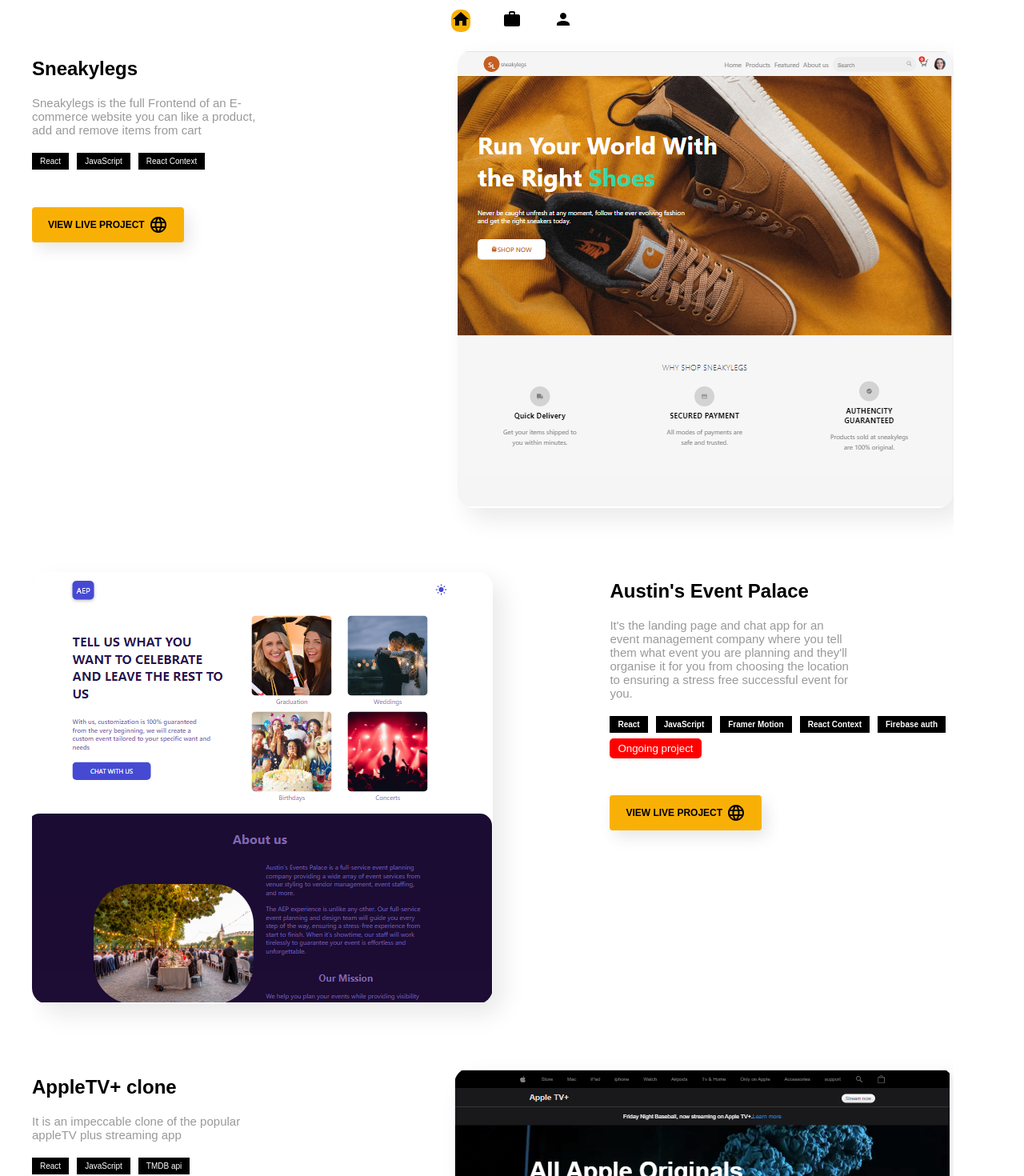
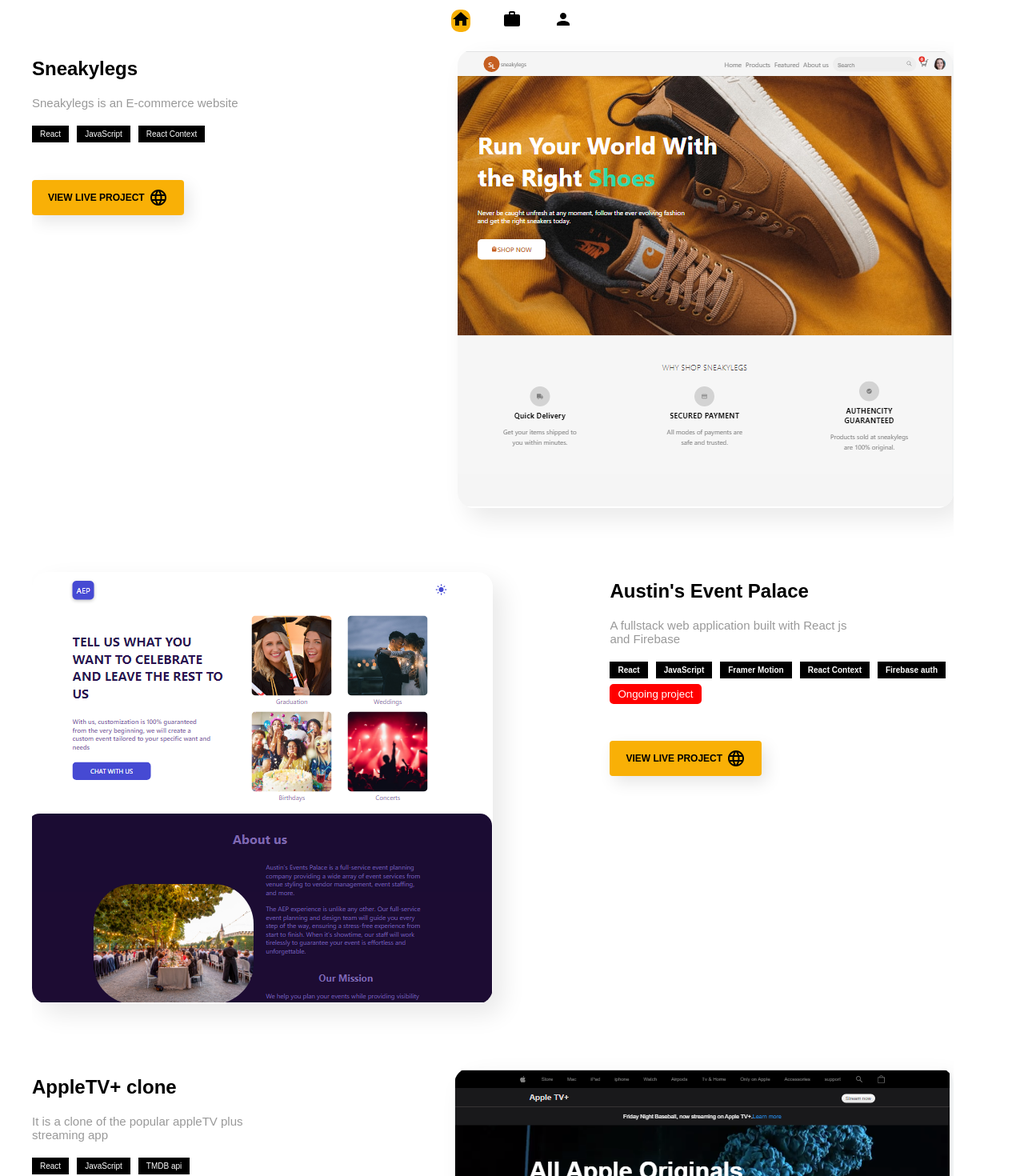
Before and after one commit to ostin01/my--portfolio, a React (Create React App) app: page / in a window 1280 px wide. Shown: the part 720-2190 px from the top of the page at 80% size. Built offline with nearby package versions, Linux system fonts and the light colour scheme.

Commit message:
altered description

```diff
--- a/src/component/Projects.js
+++ b/src/component/Projects.js
@@ -7,10 +7,7 @@
       <div className="sneakylegs">
         <div className="project__details">
           <h2>Sneakylegs</h2>
-          <p>
-            Sneakylegs is the full Frontend of an E-commerce website you can
-            like a product, add and remove items from cart
-          </p>
+          <p>Sneakylegs is an E-commerce website</p>
           <span>React</span>
           <span>JavaScript</span>
           <span>React Context</span>
@@ -28,12 +25,7 @@
       <div className="Appletvplus">
         <div className="project__details">
           <h2>Austin's Event Palace</h2>
-          <p>
-            It's the landing page and chat app for an event management company
-            where you tell them what event you are planning and they'll organise
-            it for you from choosing the location to ensuring a stress free
-            successful event for you.
-          </p>
+          <p>A fullstack web application built with React js and Firebase</p>
 
           <div className="stackss">
             <h6>React</h6>
@@ -57,9 +49,7 @@
       <div className="sneakylegs">
         <div className="project__details">
           <h2>AppleTV+ clone</h2>
-          <p>
-            It is an impeccable clone of the popular appleTV plus streaming app
-          </p>
+          <p>It is a clone of the popular appleTV plus streaming app</p>
           <span>React</span>
           <span>JavaScript</span>
           <span>TMDB api</span>
```
Also changed, not shown: 1 other file (tests, documents, lock files or other folders).
